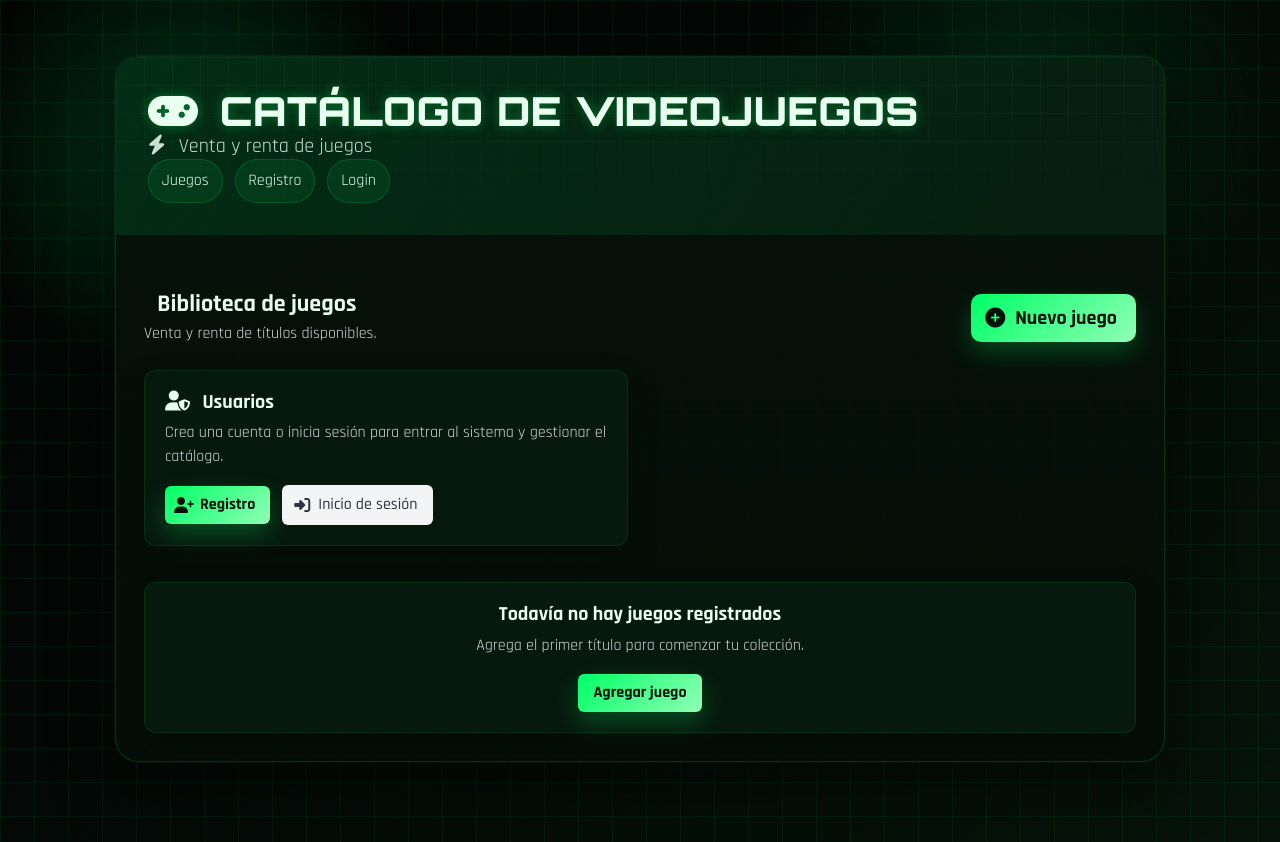
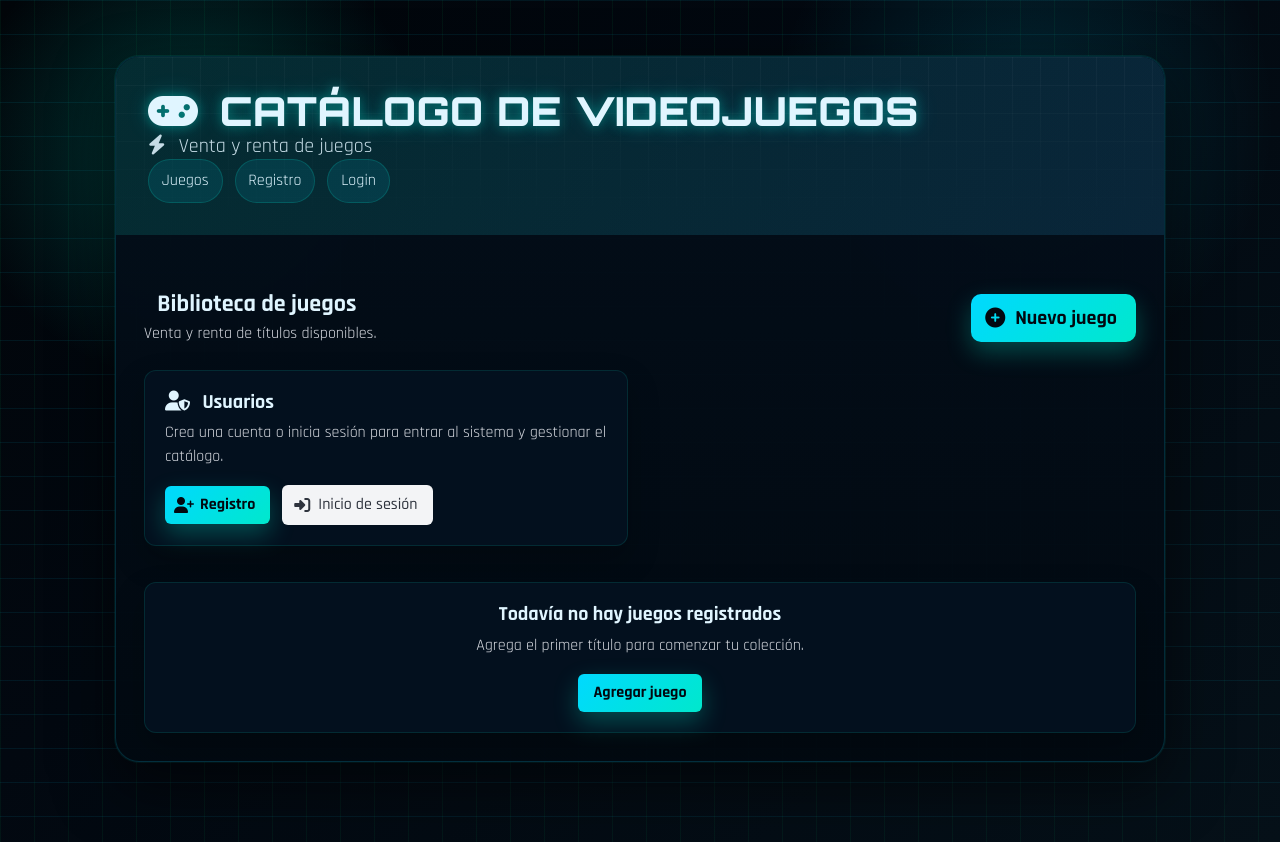
Before and after one commit to DanielWar1/Pr-ctica-2-Jenkins-docker-swarm, a Flask app: page / in a window 1280 px wide. Run offline with Flask 3, Linux system fonts and the light colour scheme; data that the repository does not hold is empty; some libraries are stand-ins or nearby versions.

Commit message:
1.0.0
Tema cibernético: Combinar azul ciano con verde Matrix

```diff
--- a/templates/base.html
+++ b/templates/base.html
@@ -11,13 +11,14 @@
     <title>{% block title %}{% endblock %}</title>
     <style>
         :root {
-            --matrix-green: #00ff66;
-            --matrix-green-soft: rgba(0, 255, 102, 0.18);
-            --matrix-dark: #030806;
-            --matrix-panel: rgba(6, 18, 10, 0.92);
-            --matrix-panel-soft: rgba(8, 26, 15, 0.9);
-            --text-main: #e9fff0;
-            --text-soft: #9ed7ae;
+            --cyber-cyan: #00d9ff;
+            --cyber-green: #00ff88;
+            --cyber-blend: #00e8cc;
+            --cyber-dark: #020810;
+            --cyber-panel: rgba(2, 12, 20, 0.94);
+            --cyber-panel-soft: rgba(4, 18, 32, 0.92);
+            --text-main: #e0f5ff;
+            --text-soft: #87d4e8;
         }
 
         body {
@@ -25,29 +26,29 @@
             min-height: 100vh;
             color: var(--text-main);
             background:
-                linear-gradient(rgba(0, 255, 102, 0.06) 1px, transparent 1px),
-                linear-gradient(90deg, rgba(0, 255, 102, 0.06) 1px, transparent 1px),
-                radial-gradient(circle at 15% 18%, rgba(0, 255, 102, 0.2), transparent 18%),
-                radial-gradient(circle at 80% 14%, rgba(0, 255, 102, 0.12), transparent 20%),
-                linear-gradient(140deg, #020403 0%, var(--matrix-dark) 40%, #06130a 100%);
+                linear-gradient(rgba(0, 217, 255, 0.08) 1px, transparent 1px),
+                linear-gradient(90deg, rgba(0, 255, 136, 0.05) 1px, transparent 1px),
+                radial-gradient(circle at 15% 18%, rgba(0, 232, 204, 0.22), transparent 18%),
+                radial-gradient(circle at 80% 14%, rgba(0, 217, 255, 0.14), transparent 20%),
+                linear-gradient(140deg, #010509 0%, var(--cyber-dark) 40%, #051018 100%);
             background-size: 34px 34px, 34px 34px, auto, auto, auto;
         }
 
         .page-shell {
             max-width: 1050px;
             margin: 2rem auto;
-            background: linear-gradient(180deg, rgba(6, 18, 10, 0.96), rgba(5, 14, 8, 0.96));
+            background: linear-gradient(180deg, rgba(3, 14, 26, 0.96), rgba(2, 10, 18, 0.96));
             border-radius: 24px;
-            box-shadow: 0 24px 60px rgba(0, 0, 0, 0.52), 0 0 0 1px rgba(0, 255, 102, 0.08);
-            border: 1px solid rgba(0, 255, 102, 0.14);
+            box-shadow: 0 24px 60px rgba(0, 0, 0, 0.52), 0 0 0 1px rgba(0, 232, 204, 0.1);
+            border: 1px solid rgba(0, 217, 255, 0.16);
             overflow: hidden;
         }
 
         .hero-banner {
             position: relative;
             background:
-                linear-gradient(120deg, rgba(0, 255, 102, 0.12), rgba(0, 255, 102, 0.02)),
-                linear-gradient(120deg, #031009, #07190e);
+                linear-gradient(120deg, rgba(0, 232, 204, 0.14), rgba(0, 217, 255, 0.08)),
+                linear-gradient(120deg, #050d18, #0a1628);
             color: #fff;
             padding: 2rem;
             overflow: hidden;
@@ -76,11 +77,11 @@
             letter-spacing: 0.4px;
             margin-bottom: 0.35rem;
             text-transform: uppercase;
-            text-shadow: 0 0 12px rgba(0, 255, 102, 0.35);
+            text-shadow: 0 0 12px rgba(0, 232, 204, 0.4), 0 0 24px rgba(0, 217, 255, 0.2);
         }
 
         .hero-banner .subtitle {
-            color: rgba(233, 255, 240, 0.86);
+            color: rgba(224, 245, 255, 0.88);
             margin-bottom: 0;
         }
 
@@ -90,15 +91,15 @@
         }
 
         .is-brand {
-            background: linear-gradient(135deg, var(--matrix-green), #91ffb6);
-            color: #041008;
+            background: linear-gradient(135deg, var(--cyber-cyan), var(--cyber-blend));
+            color: #020810;
             border: none;
             font-weight: 700;
-            box-shadow: 0 10px 24px rgba(0, 255, 102, 0.24);
+            box-shadow: 0 10px 24px rgba(0, 232, 204, 0.28);
         }
 
         .is-brand:hover {
-            color: #041008;
+            color: #020810;
             filter: brightness(1.05);
         }
 
@@ -108,9 +109,9 @@
         .input,
         .textarea,
         .select select {
-            background-color: var(--matrix-panel-soft);
+            background-color: var(--cyber-panel-soft);
             color: var(--text-main);
-            border-color: rgba(0, 255, 102, 0.12);
+            border-color: rgba(0, 217, 255, 0.14);
         }
 
         .label,
@@ -129,33 +130,33 @@
         }
 
         .box {
-            border: 1px solid rgba(0, 255, 102, 0.1);
+            border: 1px solid rgba(0, 232, 204, 0.12);
             box-shadow: 0 14px 32px rgba(0, 0, 0, 0.24);
         }
 
         .game-card,
         .poster-frame {
-            background: linear-gradient(180deg, rgba(8, 28, 14, 0.98), rgba(4, 14, 8, 0.98));
-            border: 1px solid rgba(0, 255, 102, 0.12);
+            background: linear-gradient(180deg, rgba(4, 18, 32, 0.98), rgba(2, 10, 18, 0.98));
+            border: 1px solid rgba(0, 217, 255, 0.14);
             box-shadow: 0 14px 32px rgba(0, 0, 0, 0.28);
         }
 
         .tag.is-neon {
-            background: rgba(0, 255, 102, 0.14);
-            color: var(--matrix-green);
-            border: 1px solid rgba(0, 255, 102, 0.22);
+            background: rgba(0, 232, 204, 0.16);
+            color: var(--cyber-cyan);
+            border: 1px solid rgba(0, 232, 204, 0.24);
         }
 
         .tag.is-neon-green {
-            background: rgba(0, 255, 102, 0.1);
-            color: #92ffb9;
-            border: 1px solid rgba(0, 255, 102, 0.18);
+            background: rgba(0, 217, 255, 0.12);
+            color: #00ffc2;
+            border: 1px solid rgba(0, 217, 255, 0.2);
         }
 
         .tag.is-violet {
-            background: rgba(0, 255, 102, 0.08);
-            color: #caffdc;
-            border: 1px solid rgba(0, 255, 102, 0.16);
+            background: rgba(0, 232, 204, 0.1);
+            color: #90e8ff;
+            border: 1px solid rgba(0, 232, 204, 0.18);
         }
 
         .flash-stack {
@@ -163,8 +164,8 @@
         }
 
         .flash-box {
-            border: 1px solid rgba(0, 255, 102, 0.18);
-            background: rgba(2, 14, 7, 0.95);
+            border: 1px solid rgba(0, 232, 204, 0.2);
+            background: rgba(2, 10, 14, 0.96);
             color: var(--text-main);
             box-shadow: 0 10px 24px rgba(0, 0, 0, 0.2);
         }
@@ -184,19 +185,19 @@
         }
 
         .matrix-chip {
-            border: 1px solid rgba(0, 255, 102, 0.16);
-            background: rgba(0, 255, 102, 0.08);
+            border: 1px solid rgba(0, 232, 204, 0.18);
+            background: rgba(0, 217, 255, 0.1);
             border-radius: 999px;
             padding: 0.55rem 0.8rem;
         }
 
         .matrix-chip:hover {
-            background: rgba(0, 255, 102, 0.14);
+            background: rgba(0, 232, 204, 0.16);
         }
 
         .matrix-chip.is-active {
-            background: rgba(0, 255, 102, 0.22);
-            box-shadow: 0 0 0 1px rgba(0, 255, 102, 0.22) inset;
+            background: rgba(0, 232, 204, 0.26);
+            box-shadow: 0 0 0 1px rgba(0, 232, 204, 0.26) inset;
         }
 
         .fade-up {
```
